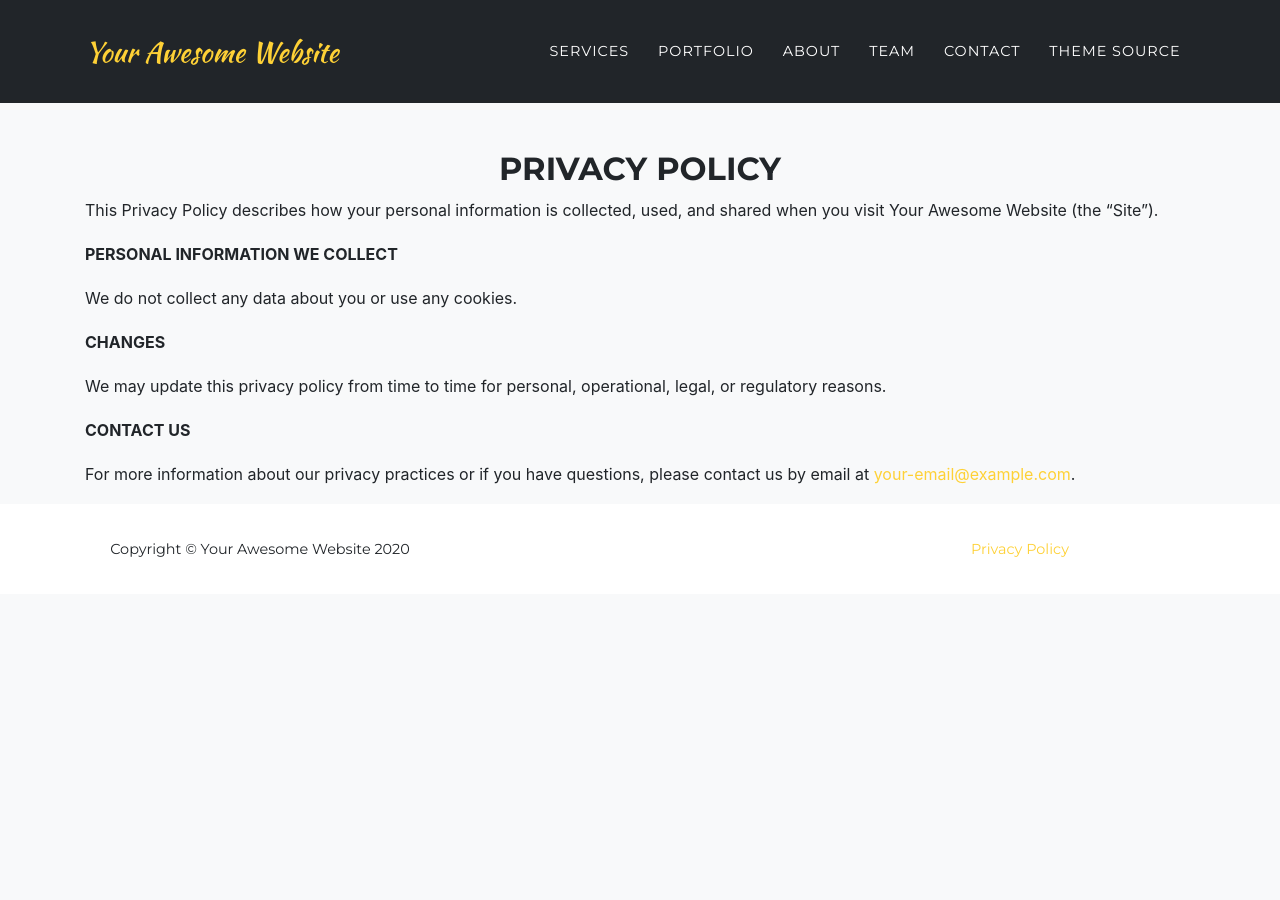
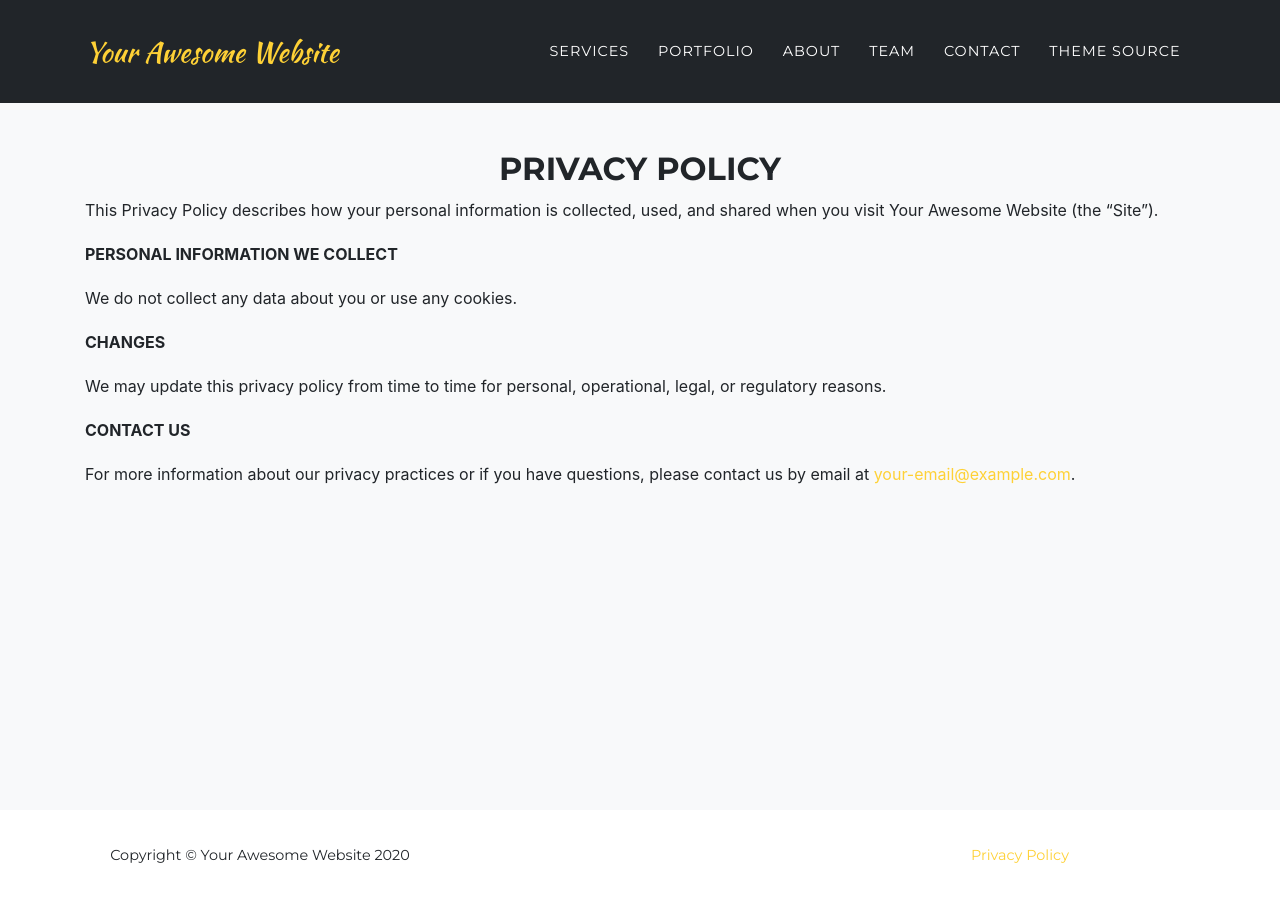
Before and after one commit to raviriley/agency-jekyll-theme, a Jekyll site: the page built from legal.md, in a window 1280 px wide. Built offline with Jekyll 4.4.1, drawn with Linux system fonts in a browser that asks for light colours; some web fonts are replaced.

Commit message:
Made footer fixed at bottom for page layout

```diff
--- a/_includes/footer.html
+++ b/_includes/footer.html
@@ -1,5 +1,5 @@
   <!-- Footer -->
-  <footer class="footer" style="background-color:white">
+  <footer class="footer" id="footer" style="background-color:white;">
     <div class="container">
       <div class="row align-items-center">
         <div class="col-md-4">
@@ -30,4 +30,11 @@
       </div>
     </div>
   </footer>
+{% if page.layout == "page" %}
+<script>
+document.getElementById("footer").style.position="fixed";
+document.getElementById("footer").style.bottom=0;
+document.getElementById("footer").style.width="100%";
+</script>
+{% endif %}
   <!-- End Footer -->
```
